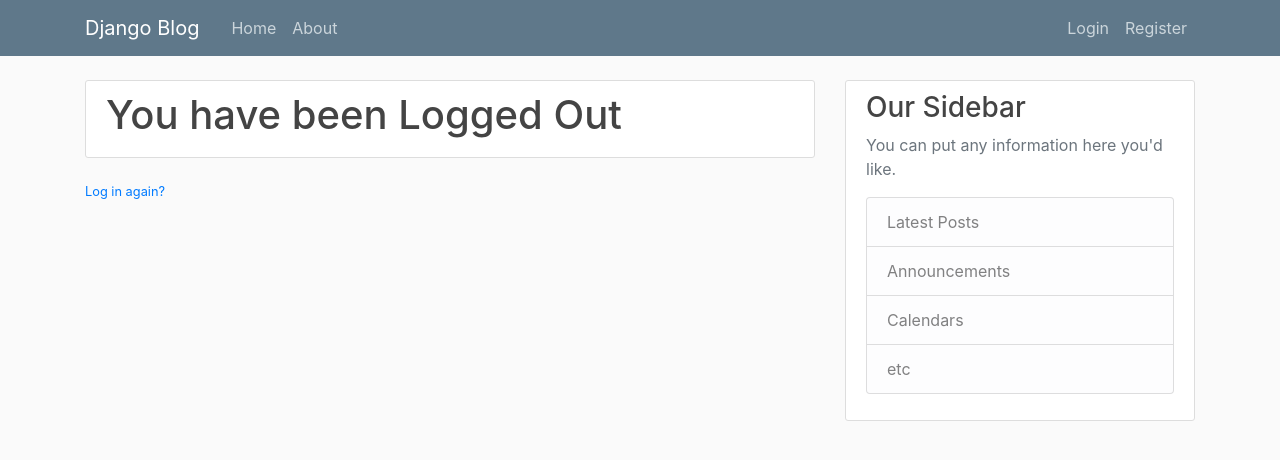
After one commit to markpnoi26/first_django, a Django app: page /users/logout/ in a window 1280 px wide. The commit adds this page. Shown: the top 460 px of the page. Run offline with Django 3.2, Linux system fonts and the light colour scheme; some libraries are stand-ins or nearby versions.

Commit message:
added login/logout feature

```diff
--- a/blog/templates/blog/base.html
+++ b/blog/templates/blog/base.html
@@ -31,10 +31,18 @@
               <a class="nav-item nav-link" href="{% url 'blog-about'%}">About</a>
             </div>
             <!-- Navbar Right Side -->
-            <div class="navbar-nav">
-              <a class="nav-item nav-link" href="#">Login</a>
-              <a class="nav-item nav-link" href="{% url 'users-register'%}">Register</a>
-            </div>
+            {% if user.is_authenticated %}
+              <div class="navbar-nav">
+                <a class="nav-item nav-link" href="{% url 'users-profile' %}">Profile</a>
+                <a class="nav-item nav-link" href="{% url 'logout' %}">Logout</a>
+              </div>
+            {% else %}
+              <div class="navbar-nav">
+                <a class="nav-item nav-link" href="{% url 'login' %}">Login</a>
+                <a class="nav-item nav-link" href="{% url 'users-register'%}">Register</a>
+              </div>
+            {% endif %}
+
           </div>
         </div>
       </nav>
--- a/first_django/settings.py
+++ b/first_django/settings.py
@@ -32,8 +32,8 @@ ALLOWED_HOSTS = []
 
 INSTALLED_APPS = [
     'users.apps.UsersConfig',
+    'blog.apps.BlogConfig',
     'crispy_forms',
-    'blog.apps.BlogConfig',
     'django.contrib.admin',
     'django.contrib.auth',
     'django.contrib.contenttypes',
@@ -123,3 +123,5 @@ USE_TZ = True
 STATIC_URL = '/static/'
 
 CRISPY_TEMPLATE_PACK = 'bootstrap4'
+LOGIN_REDIRECT_URL = 'blog-home'
+LOGIN_URL = 'login'
--- /dev/null
+++ b/users/templates/users/logout.html
@@ -0,0 +1,16 @@
+{%extends 'blog/base.html'%}
+{% load crispy_forms_tags%}
+{% block content%}
+
+  <div class="content-section">
+    <h1>You have been Logged Out</h1>
+  </div>
+
+  <div class="boder-top padding-3">
+    <small class="text-muted">
+      <a href="{% url 'login' %}">Log in again?</a>
+    </small>
+
+  </div>
+
+{% endblock %}
--- a/users/templates/users/register.html
+++ b/users/templates/users/register.html
@@ -12,11 +12,12 @@
       <div class="form-group">
         <button class="btn btn-outline-info" type="submit" name="signup">Sign Up</button>
       </div>
+    </form>
   </div>
 
   <div class="boder-top padding-3">
     <small class="text-muted">
-      Already Have an Account? <a href="#">Sign In Here.</a>
+      Already Have an Account? <a href="{% url 'login' %}">Log In Here.</a>
     </small>
 
   </div>
--- a/users/urls.py
+++ b/users/urls.py
@@ -1,8 +1,11 @@
-from . import views
+from . import views #from users app views
 from django.urls import path
+from django.contrib.auth import views as auth_views # from contrib.auth app views
 
 urlpatterns = [
     path('register/', views.register, name="users-register"),
-    path('login/', views.sign_in, name="users-login")
+    path('profile/', views.profile, name="users-profile"),
+    path('login/', auth_views.LoginView.as_view(template_name='users/login.html'), name='login'),
+    path('logout/', auth_views.LogoutView.as_view(template_name='users/logout.html'), name='logout')
 
 ]
```
Also changed, not shown: users/templates/users/login.html (+6 -5 lines), users/templates/users/profile.html (added, +8 -0 lines), users/views.py (+6 -6 lines).
